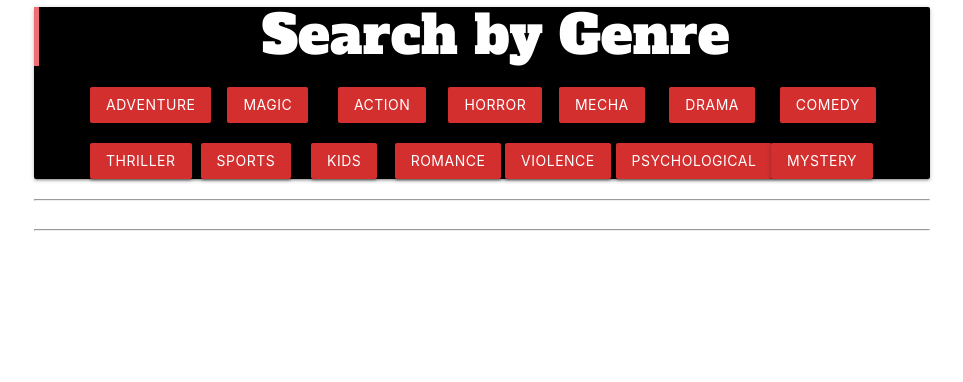
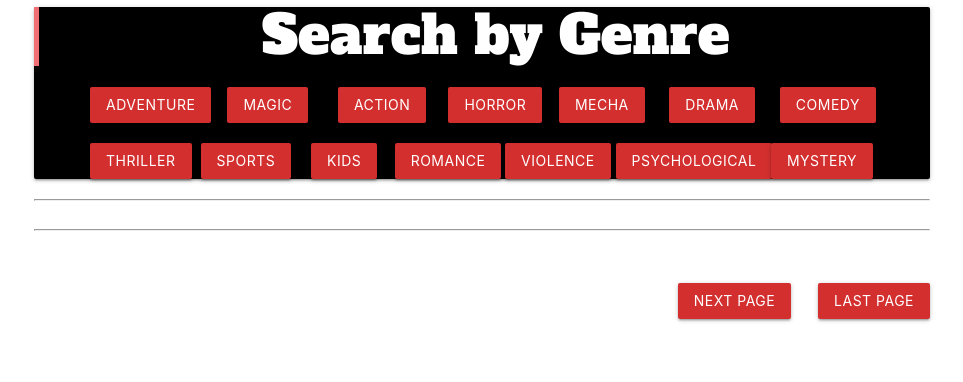
Before and after one commit to n8dizonmustard/fanime, a Django app: page /first/ in a window 1280 px wide. Shown: the part 283-665 px from the top of the page, without its empty margins (158-1121 px from the left). Run offline with Django 3.2, Linux system fonts and the light colour scheme; data that the repository does not hold is empty.

Commit message:
add previous/first buttons when you pick category

```diff
--- a/fanime/fanime_app/templates/category.html
+++ b/fanime/fanime_app/templates/category.html
@@ -4,7 +4,7 @@
 {% block content %}
 
 
-<h1>{{category}} Anime</h1>
+<h1>{{category.capitalize}} Anime</h1>
 
 <!-- showing animes from api -->
 
@@ -22,7 +22,7 @@
 
 
 <!-- button to go to next page in category -->
-<form action="{% url 'categories_next' 'category' page %}" >
+<form class="right" action="{% url 'categories_next' category page %}" >
     <button class="btn">Next Page</button>
 </form><br>
 {% endblock %}
--- a/fanime/fanime_app/templates/library.html
+++ b/fanime/fanime_app/templates/library.html
@@ -128,6 +128,29 @@
         {%endfor%}
     </div>
     <hr><br><br>
+        <!-- give user the ability to go to next page if not on last page -->
+    {% if page != '16143' %}
+       <form class="right" style="margin-left:3%" action="{% url 'last' %}">
+        <button class="btn red darken-2">Last Page</button>
+    </form>
+
+    <form class="right"action="{% url 'next' page %}">
+        <button class="btn red darken-2">Next Page</button>
+    </form>
+
+    {% endif %}
+
+    <!-- give user the ability to go back if not on first page -->
+    <div class="row">
+        {%if page == '16143' %}
+        <form class="left" action="{% url 'first' %}">
+            <button class="btn red darken-2">First Page</button>
+        </form>
+        <form class="left" style="margin-left:3%;" action="{% url 'previous' page %}">
+            <button class="btn red darken-2">Previous Page</button>
+        </form>
+        {%endif%}
+    </div>
     <!-- Javascript from materialize. I ended up not needing it but im leaving here incase we need later  -->
     <script>
         var elems = document.querySelectorAll('select');
--- a/fanime/fanime_app/urls.py
+++ b/fanime/fanime_app/urls.py
@@ -8,6 +8,8 @@ urlpatterns = [
     path('library/', views.library, name="library"),
     path('categories/<str:category>', views.categories, name ='categories'), ##<str:category> is gonna come from the button they click
     path('categories/<str:category>/next/<int:page>', views.categories_next, name='categories_next'),
+    path('categories/<str:category>/previous/<int:page>', views.categories_previous, name='categories_previous'),
+    path('categories/<str:category>/first/', views.categories_first, name='categories_first'),
     path('next/<int:page>', views.next, name='next'),
     path('previous/<int:page>', views.previous, name ='previous'),
     path('first/', views.first, name ='first'),
--- a/fanime/fanime_app/views.py
+++ b/fanime/fanime_app/views.py
@@ -38,8 +38,20 @@ def categories(request,category):
 #when a user hits next on category page than add 10 to page make new request to api and render new view
 def categories_next(request,category, page):
   page = page + 10
+  print(category)
+  response = requests.get(f'https://kitsu.io/api/edge/anime?filter%5Bcategories%5D={category}&page%5Blimit%5D=10&page%5Boffset%5D={page}').json()
+  return render(request, 'categories/next.html', {'response':response, 'category':category,'page':page})
+
+def categories_previous(request,category, page):
+  page = page - 10
   response = requests.get(f'https://kitsu.io/api/edge/anime?filter%5Bcategories%5D=adventure&page%5Blimit%5D=10&page%5Boffset%5D={page}').json()
-  return render(request, 'categories/next.html', {'response':response, 'category':category,'page':page})
+  return render(request, 'categories/previous.html', {'response':response, 'category':category,'page':page})
+
+def categories_first(request,category):
+  page = 0
+  print(category)
+  response = requests.get(f'https://kitsu.io/api/edge/anime/?filter[categories]={category}').json() ##category will be diff depending on button
+  return render(request, 'category.html', {'response': response, 'category':category, 'page':page})
 
 
 
```
Also changed, not shown: fanime/fanime_app/templates/categories/previous.html (renamed from fanime/fanime_app/templates/profile.html, +30 -26 lines).
